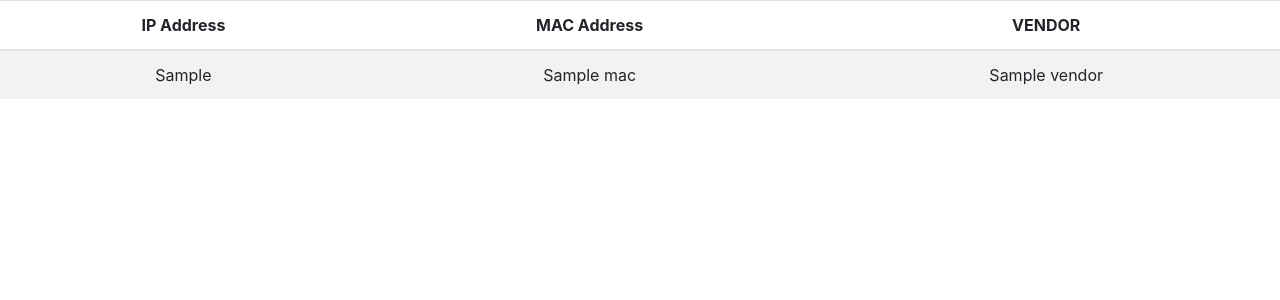
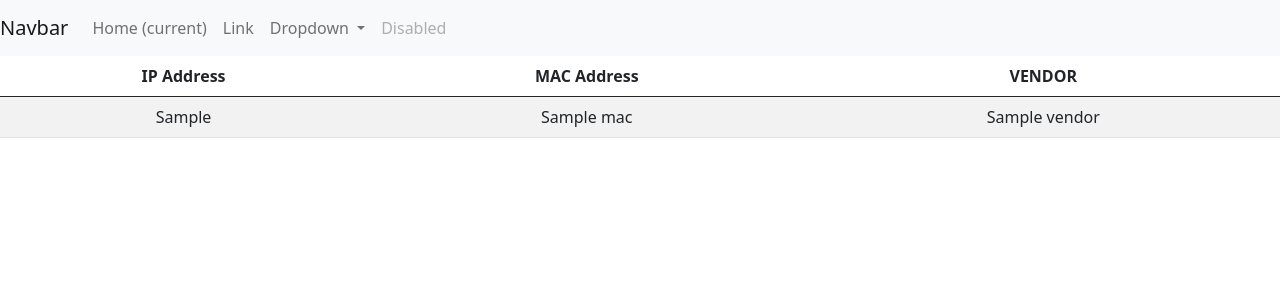
Before and after one commit to KulpinskiPatryk/NetworkToolFlask, a Flask app: template templates/index.html in a window 1280 px wide. Shown: the top 300 px of the page. Run offline with Flask 2, Linux system fonts and the light colour scheme; the template is opened without the code that fills it: most values are stand-ins (such as "Sample title", 1, 10 or a date in 2020); parts of the project's set-up code (start-up, migrations or seed data) failed here and were passed over.

Commit message:
Addes stylesheet

```diff
--- a/main.py
+++ b/main.py
@@ -59,12 +59,11 @@ app = Flask(__name__)
 @app.route('/')
 def index():
     scaned = scanned_output
-    render('index.html')
     return render('index.html', title='Network Tool', scaned=scaned)
 
 
 if __name__ == '__main__':
-    searchedIp = "192.168.0.1/24"
+    searchedIp = "192.168.50.1/24"
     vendorList = readVendorList()
     scanned_output = scan(searchedIp, vendorList)
     table = tableIP(scanned_output)
--- a/templates/index.html
+++ b/templates/index.html
@@ -1,17 +1,43 @@
 <!DOCTYPE html>
 <html lang="en">
-
 <head>
   <meta charset="UTF-8">
   <meta name="viewport" content="width=device-width, initial-scale=1.0">
   <meta http-equiv="X-UA-Compatible" content="ie=edge">
-  <link rel="stylesheet" href="https://cdn.jsdelivr.net/npm/bootstrap@4.3.1/dist/css/bootstrap.min.css" integrity="sha384-ggOyR0iXCbMQv3Xipma34MD+dH/1fQ784/j6cY/iJTQUOhcWr7x9JvoRxT2MZw1T" crossorigin="anonymous">
-  <script src="https://code.jquery.com/jquery-3.3.1.slim.min.js" integrity="sha384-q8i/X+965DzO0rT7abK41JStQIAqVgRVzpbzo5smXKp4YfRvH+8abtTE1Pi6jizo" crossorigin="anonymous"></script>
-  <script src="https://cdn.jsdelivr.net/npm/popper.js@1.14.7/dist/umd/popper.min.js" integrity="sha384-UO2eT0CpHqdSJQ6hJty5KVphtPhzWj9WO1clHTMGa3JDZwrnQq4sF86dIHNDz0W1" crossorigin="anonymous"></script>
-  <script src="https://cdn.jsdelivr.net/npm/bootstrap@4.3.1/dist/js/bootstrap.min.js" integrity="sha384-JjSmVgyd0p3pXB1rRibZUAYoIIy6OrQ6VrjIEaFf/nJGzIxFDsf4x0xIM+B07jRM" crossorigin="anonymous"></script>
-  <title>Network</title>
+  <link href="https://cdn.jsdelivr.net/npm/bootstrap@5.1.0/dist/css/bootstrap.min.css" rel="stylesheet" integrity="sha384-KyZXEAg3QhqLMpG8r+8fhAXLRk2vvoC2f3B09zVXn8CA5QIVfZOJ3BCsw2P0p/We" crossorigin="anonymous">
+  <title>Network Testing Tools</title>
 </head>
-
+<body>
+<nav class="navbar navbar-expand-lg navbar-light bg-light">
+  <a class="navbar-brand" href="#">Navbar</a>
+  <button class="navbar-toggler" type="button" data-toggle="collapse" data-target="#navbarSupportedContent" aria-controls="navbarSupportedContent" aria-expanded="false" aria-label="Toggle navigation">
+    <span class="navbar-toggler-icon"></span>
+  </button>
+  <div class="collapse navbar-collapse" id="navbarSupportedContent">
+    <ul class="navbar-nav mr-auto">
+      <li class="nav-item active">
+        <a class="nav-link" href="#">Home <span class="sr-only">(current)</span></a>
+      </li>
+      <li class="nav-item">
+        <a class="nav-link" href="#">Link</a>
+      </li>
+      <li class="nav-item dropdown">
+        <a class="nav-link dropdown-toggle" href="#" id="navbarDropdown" role="button" data-toggle="dropdown" aria-haspopup="true" aria-expanded="false">
+          Dropdown
+        </a>
+        <div class="dropdown-menu" aria-labelledby="navbarDropdown">
+          <a class="dropdown-item" href="#">Action</a>
+          <a class="dropdown-item" href="#">Another action</a>
+          <div class="dropdown-divider"></div>
+          <a class="dropdown-item" href="#">Something else here</a>
+        </div>
+      </li>
+      <li class="nav-item">
+        <a class="nav-link disabled" href="#">Disabled</a>
+      </li>
+    </ul>
+  </div>
+</nav>
 <table id="data" class="table table-striped">
     <thead>
       <tr>
@@ -30,5 +56,5 @@
       {% endfor %}
     </tbody>
 </table>
-
+</body>
 </html>
```
